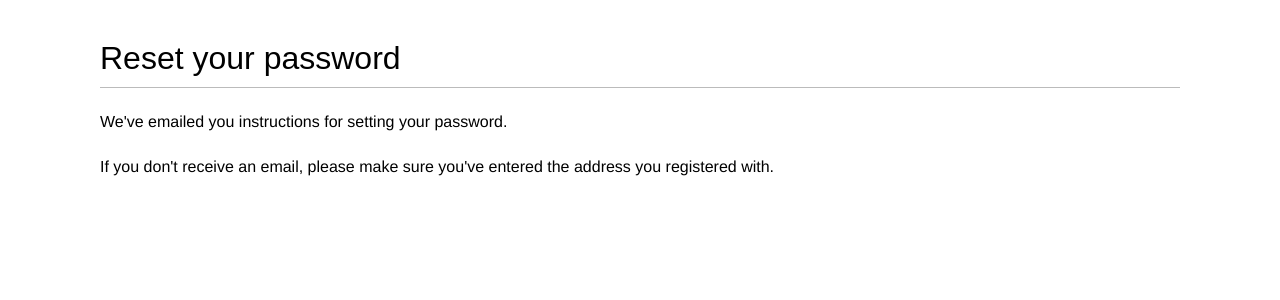
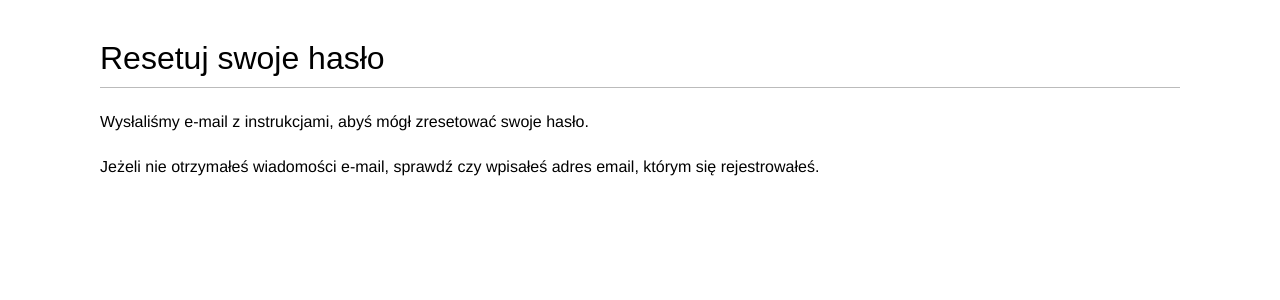
Before and after one commit to michalkornaus/aplikacje-inte-22689-195IC, a Django app: a page that uses account/templates/base.html in a window 1280 px wide. Shown: the part 47-347 px from the top of the page. Run offline with Django 3.2, Linux system fonts and the light colour scheme; some web fonts are replaced.

Commit message:
Końcowe zmiany

```diff
--- a/account/templates/base.html
+++ b/account/templates/base.html
@@ -23,7 +23,7 @@
   {% endif %}
   <span class="user">
     {% if request.user.is_authenticated %}
-		{% if request.user.first_name > 0 %}
+		{% if request.user.first_name|length > 0 %}
 			Witaj {{ request.user.first_name }},
 		{% else %}
 			Witaj {{request.user.username }},
--- a/account/templates/registration/password_reset_complete.html
+++ b/account/templates/registration/password_reset_complete.html
@@ -1,8 +1,8 @@
 {% extends "base.html" %}
 
-{% block title %}Password reset{% endblock %}
+{% block title %}Reset hasła{% endblock %}
 
 {% block content %}
-  <h1>Password set</h1>
-  <p>Your password has been set. You can <a href="{% url "login" %}">log in now</a></p>
+  <h1>Hasło ustawione</h1>
+  <p>Twoje hasło zostało zresetowane. Możesz się teraz <a href="{% url 'login' %}">zalogować.</a></p>
 {% endblock %}
--- a/account/templates/registration/password_reset_done.html
+++ b/account/templates/registration/password_reset_done.html
@@ -1,9 +1,9 @@
 {% extends "base.html" %}
 
-{% block title %}Reset your password{% endblock %}
+{% block title %}Resetuj hasło{% endblock %}
 
 {% block content %}
-  <h1>Reset your password</h1>
-  <p>We've emailed you instructions for setting your password.</p>
-  <p>If you don't receive an email, please make sure you've entered the address you registered with.</p>
+  <h1>Resetuj swoje hasło</h1>
+  <p>Wysłaliśmy e-mail z instrukcjami, abyś mógł zresetować swoje hasło.</p>
+  <p>Jeżeli nie otrzymałeś wiadomości e-mail, sprawdź czy wpisałeś adres email, którym się rejestrowałeś.</p>
 {% endblock %}
```
Also changed, not shown: account/templates/registration/password_reset_confirm.html (+4 -4 lines), account/templates/registration/password_reset_form.html (+4 -4 lines).
